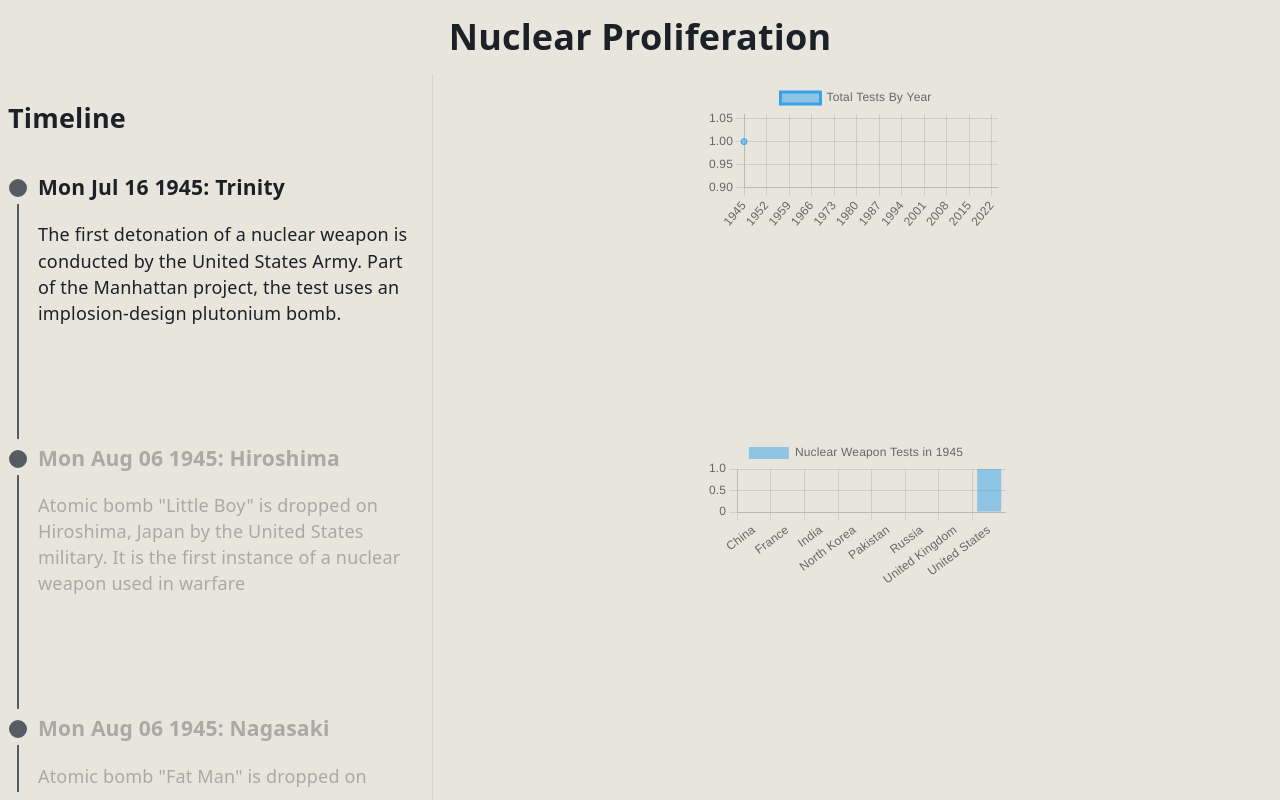
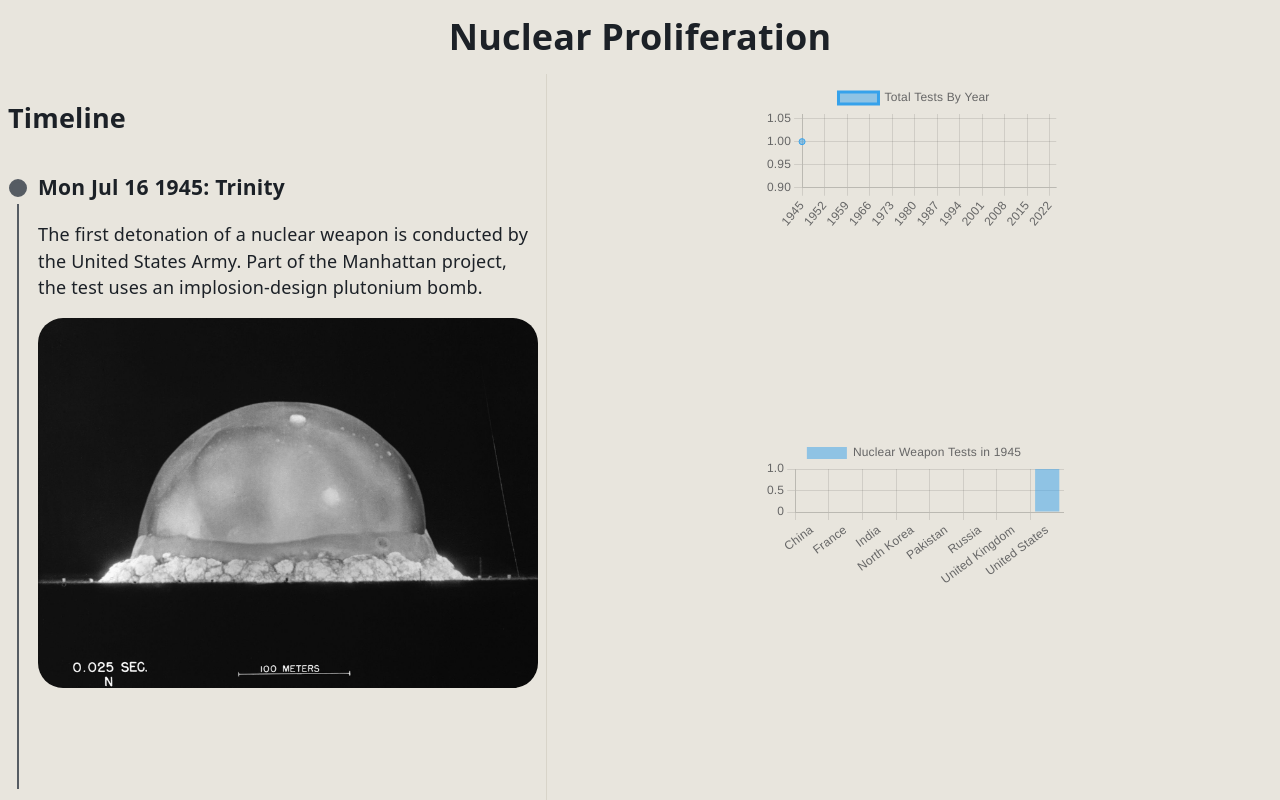
Before and after one commit to mpcarolin/nuclear-timeline, a React (Vite) app: page / in a window 1280 px wide. Built offline with nearby package versions, Linux system fonts and the light colour scheme.

Commit message:
Add images for events

```diff
--- a/src/components/Timeline/TimelineEvent/TimelineEvent.module.css
+++ b/src/components/Timeline/TimelineEvent/TimelineEvent.module.css
@@ -38,3 +38,7 @@
     background: var(--color-text-subdued);
     border: 3px solid var(--color-text-subdued);
 }
+
+.thumbnail {
+    border-radius: 25px;
+}
--- a/src/components/Timeline/TimelineEvent/TimelineEvent.tsx
+++ b/src/components/Timeline/TimelineEvent/TimelineEvent.tsx
@@ -19,6 +19,9 @@ export const TimelineEvent = ({ event, active, ref, }: TTimelineProps) => {
                 <p className={styles.eventDescription}>
                     {event.description}
                 </p>
+                {
+                    event.image && <img src={event.image} width={500} className={styles.thumbnail} />
+                }
             </div>
         </li>
     );
--- a/src/data/events.ts
+++ b/src/data/events.ts
@@ -1,17 +1,22 @@
 import type { TTimelineEvent } from "@/types/timeline";
+
+import trinity from "@/assets/trinity.png"
+import littleboy from "@/assets/littleboy.jpg"
 
 export const events: TTimelineEvent[] = [
     {
         id: "0",
         date: new Date('07-16-1945'),
         title: "Trinity",
-        description: "The first detonation of a nuclear weapon is conducted by the United States Army. Part of the Manhattan project, the test uses an implosion-design plutonium bomb."
+        description: "The first detonation of a nuclear weapon is conducted by the United States Army. Part of the Manhattan project, the test uses an implosion-design plutonium bomb.",
+        image: trinity
     },
     {
         id: "1",
         date: new Date('08-06-1945'),
         title: "Hiroshima",
         description: "Atomic bomb \"Little Boy\" is dropped on Hiroshima, Japan by the United States military. It is the first instance of a nuclear weapon used in warfare",
+        image: littleboy
     },
     {
         id: "2",
--- a/src/types/timeline.ts
+++ b/src/types/timeline.ts
@@ -1,6 +1,7 @@
 export type TTimelineEvent = {
     id: string;
     date: Date;
+    image?: string;
     title: string;
     description: string;
 }
```
Also changed, not shown: src/assets/littleboy.jpg (added), src/assets/trinity.png (added).
